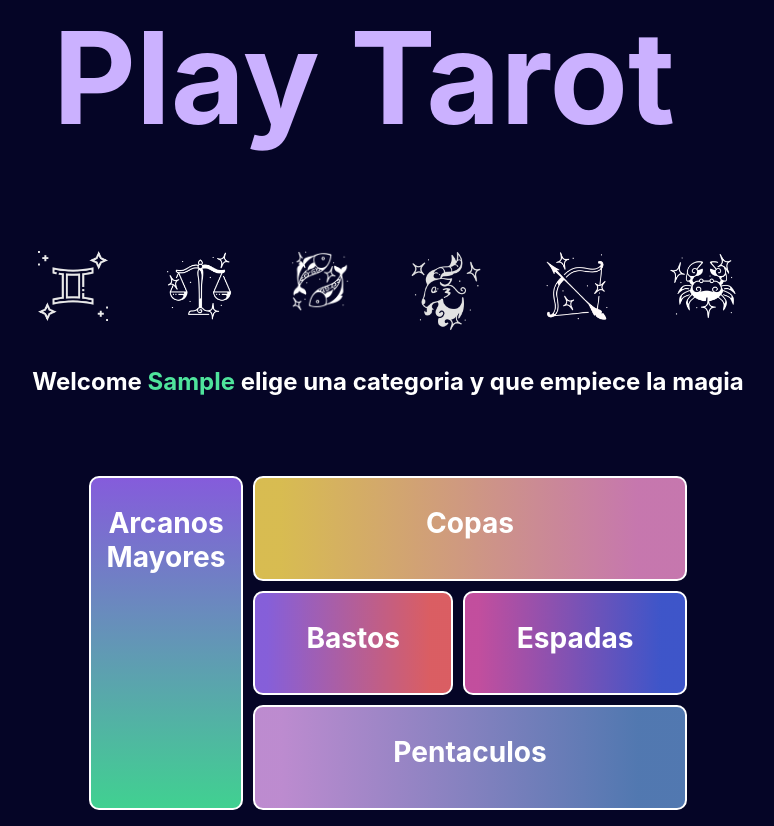
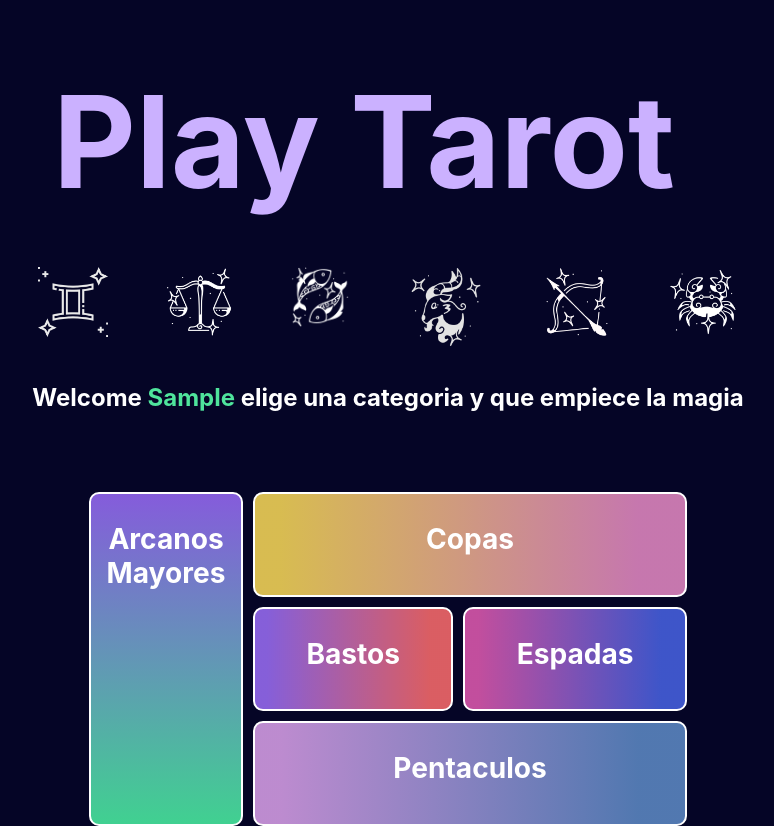
Before and after one commit to Paladines22/PlayTarotApp, a React (Vite) app: page / in a window 1280 px wide. Both pictures are taken after typing "Sample" into the empty fields and a click on the button "start". Shown: the whole page, without its empty margins (252-1026 px from the left). Built offline with nearby package versions, Linux system fonts and the light colour scheme.

Commit message:
fix tittle

```diff
--- a/src/index.css
+++ b/src/index.css
@@ -134,8 +134,9 @@ body {
   flex-wrap: wrap;
 }
 .menu__title {
-  margin: 0 3rem 6rem 0;
+  margin: 0 3rem 3rem 0;
   font-size: 8rem;
+  padding-top: 4rem;
 }
 
 .virgo__container {
```
